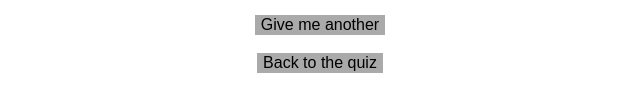
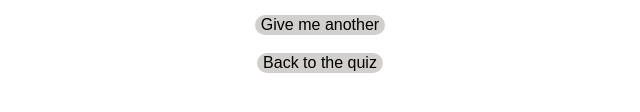
Before and after one commit to shanawho/chromatype, a plain HTML site: page jam.html in a window 1280 px wide. Shown: the part 586-698 px from the top of the page, 320-960 px from the left. Drawn offline with Linux system fonts and the light colour scheme.

Commit message:
Trying to fix my git error...I have all the files saved somewhere else incase this messes things up...

```diff
--- a/style.css
+++ b/style.css
@@ -65,11 +65,18 @@ textarea {
 
 input {
 	border-style: none;
-	background-color: #aaaaaa;
+	background-color: #D1D0CE;
 	font-color: black;
 	padding: px;
 	font-family: sans-serif;
+<<<<<<< HEAD
 	font-size: 1em;
+=======
+	-moz-border-radius: 10px;
+	border-radius:10px;
+	font-size: 16px;
+
+>>>>>>> Bad commit
 }
 
 @keyframes fadein {
```
